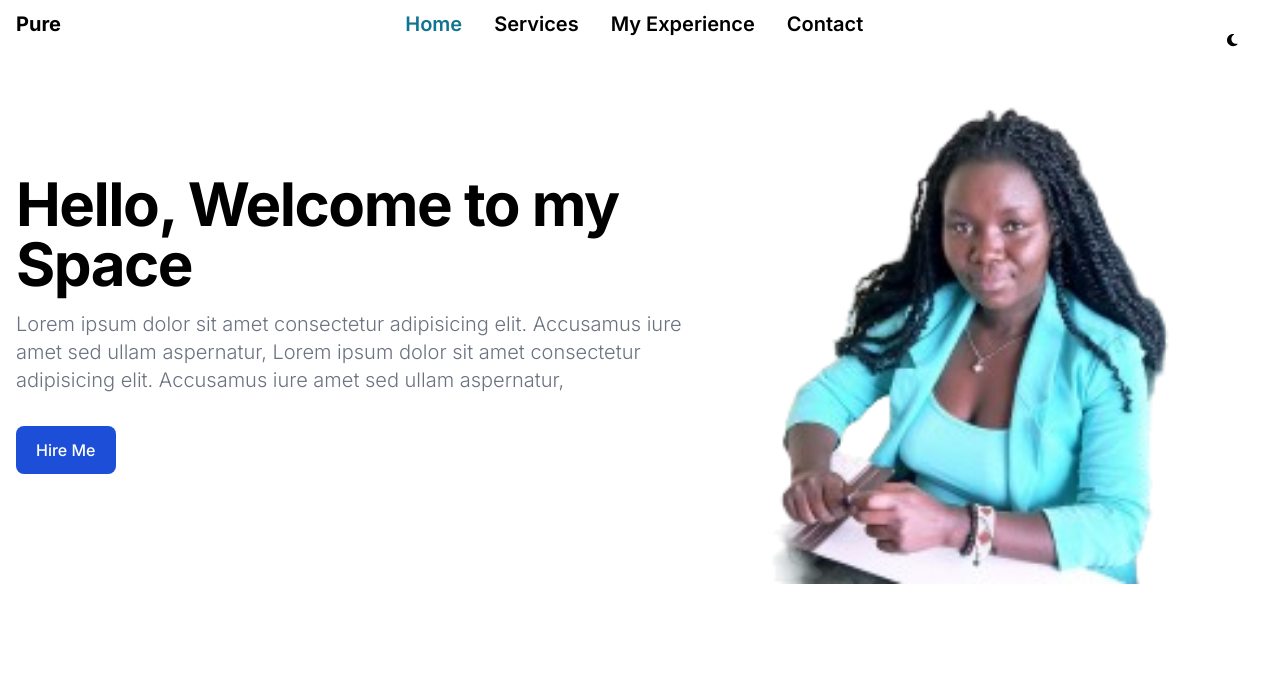
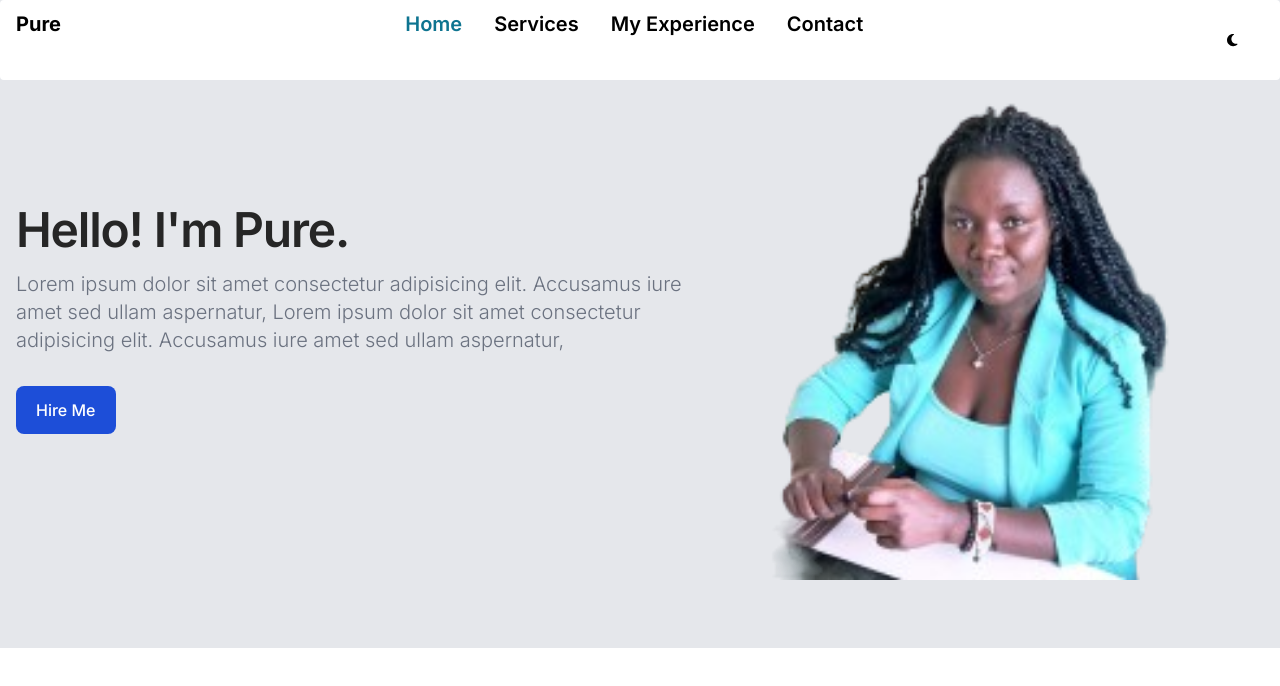
Before and after one commit to Loltolo-Lesapiti/nextpu-port, a Next.js app: page /home in a window 1280 px wide. Shown: the top 686 px of the page. Built offline with nearby package versions, Linux system fonts and the light colour scheme.

Commit message:
Update hero section.

```diff
--- a/app/home/page.tsx
+++ b/app/home/page.tsx
@@ -2,11 +2,11 @@
 import React from "react";
 const Page = () => {
   return (
-    <section className="bg-white dark:bg-gray-900">
-      <div className="grid max-w-screen-xl px-4 py-8 mx-auto lg:gap-8 xl:gap-0 lg:py-16 lg:grid-cols-12">
+    <section className="bg-gray-200 dark:bg-gray-900">
+      <div className="transition ease-in-out delay-150 hover:-translate-y-1 hover:scale-100 duration-300 grid max-w-screen-xl px-4 py-8 mx-auto lg:gap-8 xl:gap-0 lg:py-16 lg:grid-cols-12">
         <div className="mr-auto place-self-center lg:col-span-7 ">
-          <h1 className="page-title max-w-2xl mb-4 text-4xl font-bold text-#002d5b tracking-tight leading-none md:text-5xl xl:text-6xl dark:text-white">
-            Hello, Welcome to my Space
+          <h1 className="page-title max-w-2xl mb-4 text-3xl font-semibold text-neutral-800 tracking-tight leading-none md:text-4xl xl:text-5xl dark:text-white">
+            Hello! I&apos;m Pure.
           </h1>
           <p className="max-w-2xl mb-6 font-light text-gray-500 lg:mb-8 md:text-lg lg:text-xl dark:text-gray-400">
             Lorem ipsum dolor sit amet consectetur adipisicing elit. Accusamus
```
